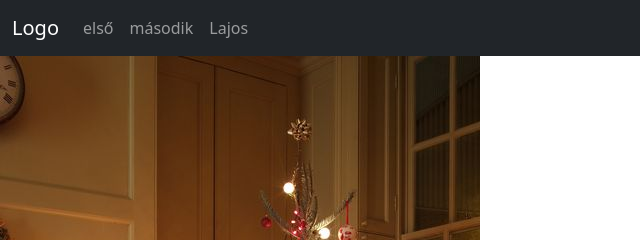
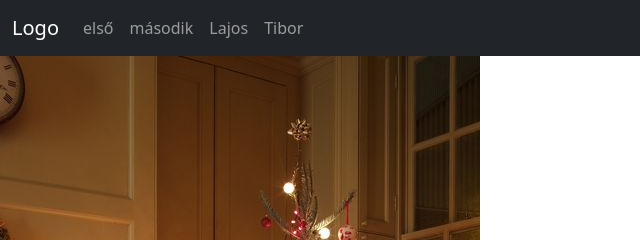
Before and after one commit to HajduLajos/HajduLajos.github.io, a plain HTML site: page karacsony/masodik.html in a window 1280 px wide. Shown: the top 240 px of the page, 0-640 px from the left. Drawn offline with nearby package versions, Linux system fonts and the light colour scheme.

Commit message:
Update masodik.html

```diff
--- a/karacsony/masodik.html
+++ b/karacsony/masodik.html
@@ -28,6 +28,10 @@
               <li class="nav-item">
                 <a class="nav-link" href="lajos.html">Lajos</a>
               </li>
+                </li>
+                <li class="nav-item">
+                <a class="nav-link" href="Tibor.html">Tibor</a>
+              </li>
             </ul>
           </div>
         </div>
```
